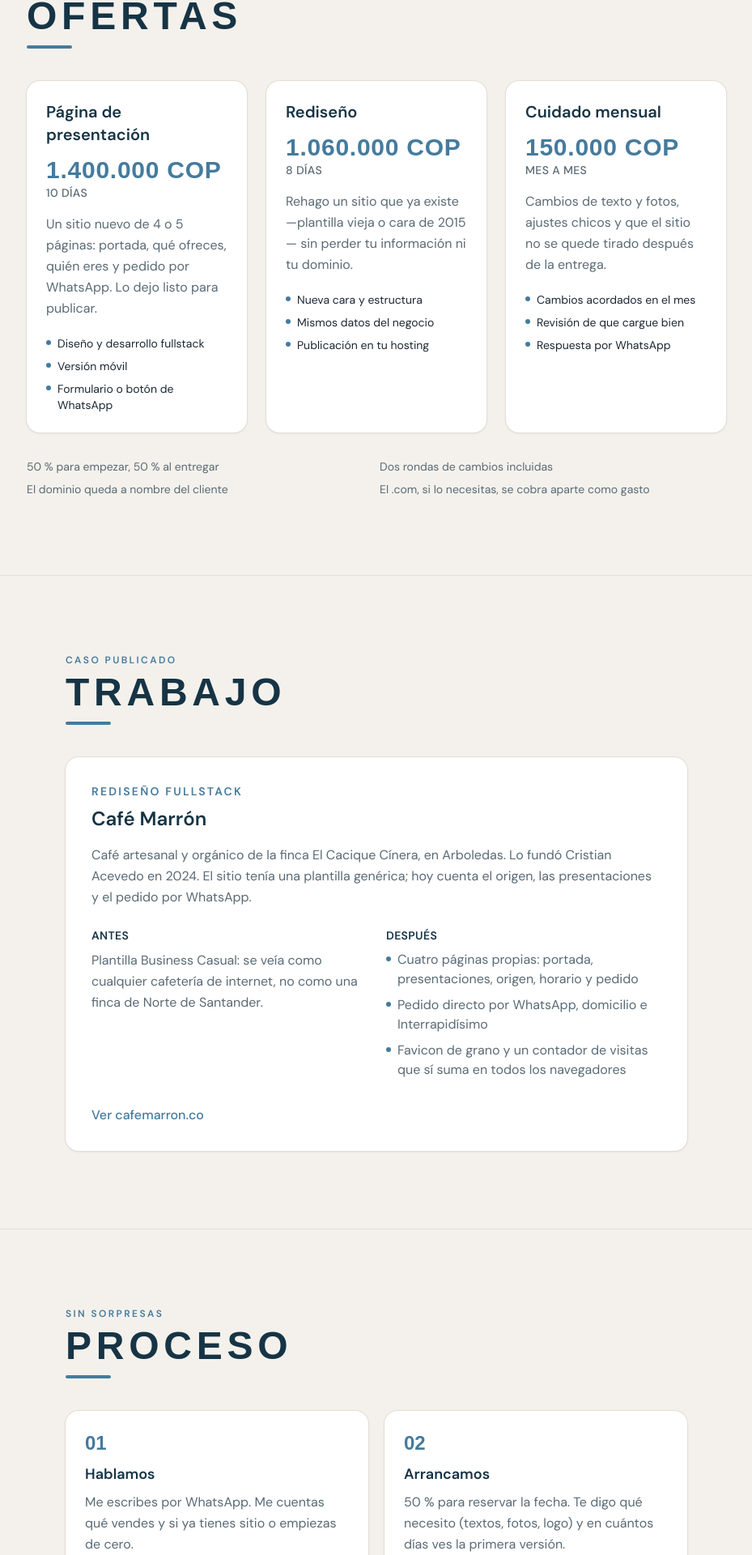
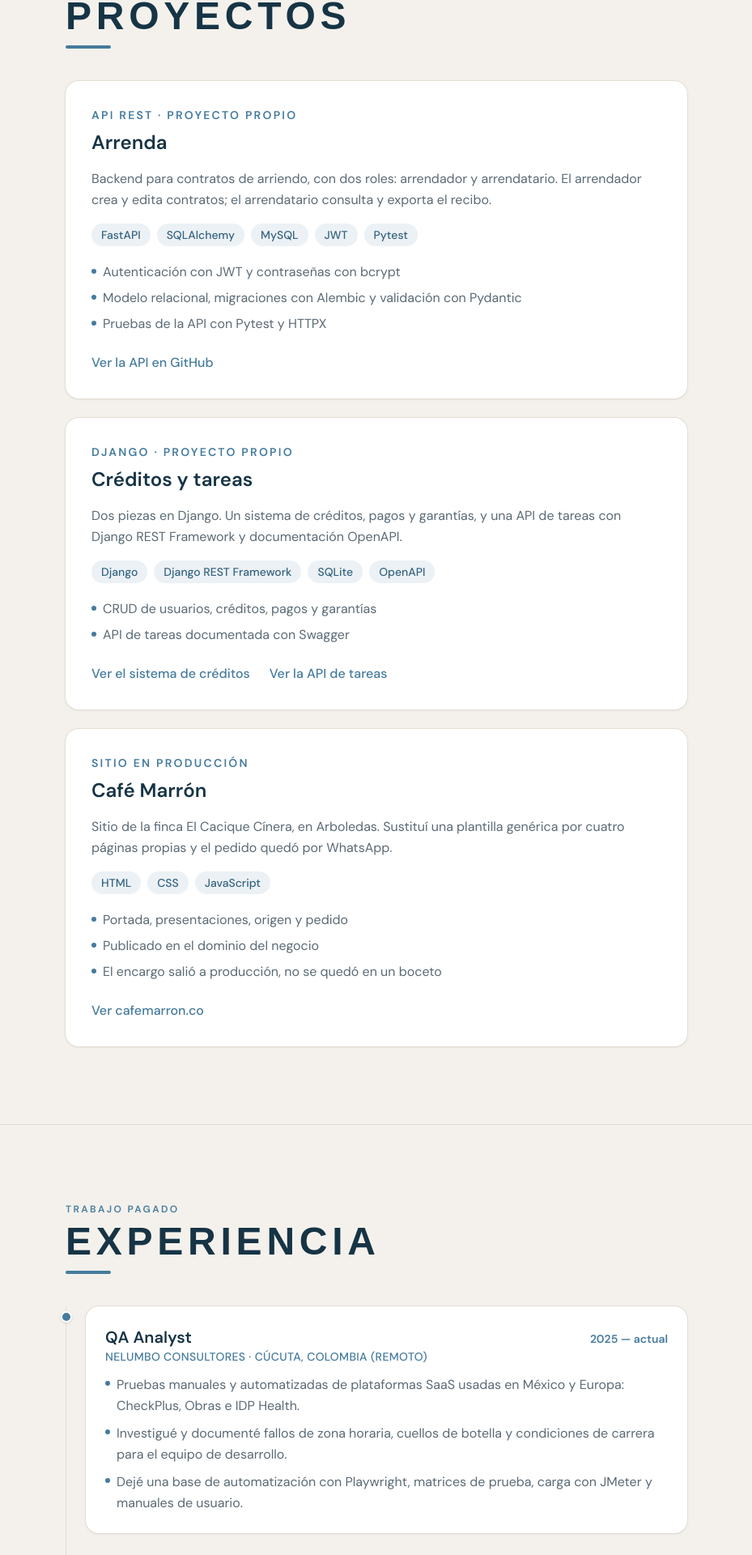
Before and after one commit to jhoncarlosam-dev/jhon_site, a Next.js app: page / in a window 1280 px wide. Shown: the part 874-2794 px from the top of the page at 81% size, without its empty margins (319-1248 px from the left). Built offline with nearby package versions, Linux system fonts and the light colour scheme; a web font is replaced by a local one.

Commit message:
Reposition the portfolio as a backend developer site.
Recruiters for a Python and relational-database role were landing on a page of website prices. The site now leads with APIs, MySQL, and paid experience.

Co-authored-by: Jhon Carlos Acevedo Mendoza <jhoncarlosam-dev@users.noreply.github.com>

```diff
--- a/app/page.tsx
+++ b/app/page.tsx
@@ -3,8 +3,6 @@ import { About } from "@/components/sections/About";
 import { Contact } from "@/components/sections/Contact";
 import { Education } from "@/components/sections/Education";
 import { Experience } from "@/components/sections/Experience";
-import { Offers } from "@/components/sections/Offers";
-import { Process } from "@/components/sections/Process";
 import { Skills } from "@/components/sections/Skills";
 import { Work } from "@/components/sections/Work";
 
@@ -14,9 +12,7 @@ export default function Home() {
       <Sidebar />
       <main className="pt-16 lg:pl-72 lg:pt-0">
         <About />
-        <Offers />
         <Work />
-        <Process />
         <Experience />
         <Skills />
         <Education />
--- a/components/sections/Contact.tsx
+++ b/components/sections/Contact.tsx
@@ -8,8 +8,8 @@ export function Contact() {
     <Section id="contacto">
       <SectionHeading eyebrow="Hablemos">Contacto</SectionHeading>
       <p className="mb-8 max-w-xl text-lg leading-relaxed text-muted">
-        Si tienes un negocio en Arboledas, Cúcuta o cerca y solo existes en
-        Instagram, escríbeme. Te digo si te sirve una página nueva o un rediseño.
+        Busco un rol de desarrollo backend, con teletrabajo. Si el equipo trabaja
+        con Python y bases relacionales, escribe al correo o por WhatsApp.
       </p>
       <a
         href={resume.whatsapp.href}
--- a/components/sections/Experience.tsx
+++ b/components/sections/Experience.tsx
@@ -4,7 +4,7 @@ import { Section, SectionHeading } from "@/components/Section";
 export function Experience() {
   return (
     <Section id="experiencia">
-      <SectionHeading eyebrow="De dónde vengo">Experiencia</SectionHeading>
+      <SectionHeading eyebrow="Trabajo pagado">Experiencia</SectionHeading>
       <ol className="relative space-y-8 border-l border-line pl-6">
         {resume.experience.map((job) => (
           <li key={`${job.title}-${job.company}`} className="relative">
@@ -21,7 +21,14 @@ export function Experience() {
                   {job.period}
                 </p>
               </div>
-              <p className="leading-relaxed text-muted">{job.description}</p>
+              <ul className="space-y-2 leading-relaxed text-muted">
+                {job.description.map((item) => (
+                  <li key={item} className="flex gap-2">
+                    <span className="mt-2 h-1.5 w-1.5 shrink-0 rounded-full bg-brand" />
+                    {item}
+                  </li>
+                ))}
+              </ul>
             </article>
           </li>
         ))}
--- a/components/sections/Offers.tsx
+++ /dev/null
@@ -1,40 +0,0 @@
-import { resume } from "@/data/resume";
-import { Section, SectionHeading } from "@/components/Section";
-
-export function Offers() {
-  return (
-    <Section id="ofertas" wide>
-      <SectionHeading eyebrow="Cómo te puedo ayudar">Ofertas</SectionHeading>
-      <div className="grid gap-6 lg:grid-cols-3">
-        {resume.offers.map((offer) => (
-          <article
-            key={offer.name}
-            className="flex flex-col rounded-2xl bg-card p-6 shadow-sm ring-1 ring-line"
-          >
-            <h3 className="text-xl font-semibold text-navy">{offer.name}</h3>
-            <p className="mt-3 font-display text-3xl font-bold tracking-wide text-brand">
-              {offer.price}
-            </p>
-            <p className="text-sm font-medium uppercase tracking-wide text-muted">
-              {offer.term}
-            </p>
-            <p className="mt-4 leading-relaxed text-muted">{offer.description}</p>
-            <ul className="mt-5 space-y-2 text-sm text-ink">
-              {offer.included.map((item) => (
-                <li key={item} className="flex gap-2">
-                  <span className="mt-1.5 h-1.5 w-1.5 shrink-0 rounded-full bg-brand" />
-                  {item}
-                </li>
-              ))}
-            </ul>
-          </article>
-        ))}
-      </div>
-      <ul className="mt-8 grid gap-2 text-sm text-muted sm:grid-cols-2">
-        {resume.offerTerms.map((term) => (
-          <li key={term}>{term}</li>
-        ))}
-      </ul>
-    </Section>
-  );
-}
--- a/components/sections/Process.tsx
+++ /dev/null
@@ -1,19 +0,0 @@
-import { resume } from "@/data/resume";
-import { Section, SectionHeading } from "@/components/Section";
-
-export function Process() {
-  return (
-    <Section id="proceso">
-      <SectionHeading eyebrow="Sin sorpresas">Proceso</SectionHeading>
-      <ol className="grid gap-5 sm:grid-cols-2">
-        {resume.process.map((item) => (
-          <li key={item.step} className="rounded-2xl bg-card p-6 shadow-sm ring-1 ring-line">
-            <p className="font-display text-2xl font-bold text-brand">{item.step}</p>
-            <h3 className="mt-2 text-lg font-semibold text-navy">{item.title}</h3>
-            <p className="mt-2 leading-relaxed text-muted">{item.detail}</p>
-          </li>
-        ))}
-      </ol>
-    </Section>
-  );
-}
--- a/components/sections/Skills.tsx
+++ b/components/sections/Skills.tsx
@@ -12,7 +12,7 @@ import {
   FaReact,
 } from "react-icons/fa";
 import { FaCheck } from "react-icons/fa6";
-import { SiNextdotjs } from "react-icons/si";
+import { SiNextdotjs, SiPython } from "react-icons/si";
 import { resume } from "@/data/resume";
 import { Section, SectionHeading } from "@/components/Section";
 import type { SkillIcon } from "@/data/resume";
@@ -32,6 +32,7 @@ const skillIconMap: Record<
   git: FaGitAlt,
   database: FaDatabase,
   laravel: FaLaravel,
+  python: SiPython,
 };
 
 export function Skills() {
--- a/components/sections/Work.tsx
+++ b/components/sections/Work.tsx
@@ -2,47 +2,63 @@ import { resume } from "@/data/resume";
 import { Section, SectionHeading } from "@/components/Section";
 
 export function Work() {
-  const study = resume.caseStudy;
-
   return (
-    <Section id="trabajo">
-      <SectionHeading eyebrow="Caso publicado">Trabajo</SectionHeading>
-      <article className="rounded-2xl bg-card p-6 shadow-sm ring-1 ring-line sm:p-8">
+    <Section id="proyectos">
+      <SectionHeading eyebrow="Repositorios y un sitio publicado">
+        Proyectos
+      </SectionHeading>
+      <div className="grid gap-6">
+        {resume.projects.map((project) => (
+          <article
+            key={project.name}
+            className="rounded-2xl bg-card p-6 shadow-sm ring-1 ring-line sm:p-8"
+          >
             <p className="text-sm font-semibold uppercase tracking-[0.16em] text-brand">
-          {study.role}
+              {project.role}
             </p>
-        <h3 className="mt-2 text-2xl font-semibold text-navy">{study.name}</h3>
-        <p className="mt-4 leading-relaxed text-muted">{study.summary}</p>
-        <div className="mt-6 grid gap-6 sm:grid-cols-2">
-          <div>
-            <h4 className="text-sm font-semibold uppercase tracking-wide text-navy">
-              Antes
-            </h4>
-            <p className="mt-2 leading-relaxed text-muted">{study.before}</p>
-          </div>
-          <div>
-            <h4 className="text-sm font-semibold uppercase tracking-wide text-navy">
-              Después
-            </h4>
-            <ul className="mt-2 space-y-2 text-muted">
-              {study.after.map((item) => (
+            <h3 className="mt-2 text-2xl font-semibold text-navy">{project.name}</h3>
+            <p className="mt-4 leading-relaxed text-muted">{project.summary}</p>
+            <ul className="mt-4 flex flex-wrap gap-2">
+              {project.stack.map((item) => (
+                <li
+                  key={item}
+                  className="rounded-full bg-brand/10 px-3 py-1 text-sm font-medium text-brand-dark"
+                >
+                  {item}
+                </li>
+              ))}
+            </ul>
+            <ul className="mt-5 space-y-2 text-muted">
+              {project.points.map((item) => (
                 <li key={item} className="flex gap-2">
                   <span className="mt-2 h-1.5 w-1.5 shrink-0 rounded-full bg-brand" />
                   {item}
                 </li>
               ))}
             </ul>
-          </div>
-        </div>
+            <div className="mt-6 flex flex-wrap gap-x-6 gap-y-2">
               <a
-          href={study.href}
+                href={project.href}
                 target="_blank"
                 rel="noopener noreferrer"
-          className="mt-8 inline-flex font-medium text-brand hover:underline"
+                className="inline-flex font-medium text-brand hover:underline"
               >
-          Ver cafemarron.co
+                {project.linkLabel}
               </a>
+              {project.secondaryHref && project.secondaryLinkLabel ? (
+                <a
+                  href={project.secondaryHref}
+                  target="_blank"
+                  rel="noopener noreferrer"
+                  className="inline-flex font-medium text-brand hover:underline"
+                >
+                  {project.secondaryLinkLabel}
+                </a>
+              ) : null}
+            </div>
           </article>
+        ))}
+      </div>
     </Section>
   );
 }
--- a/data/resume.ts
+++ b/data/resume.ts
@@ -14,7 +14,7 @@ export type Experience = {
   company: string;
   location: string;
   period: string;
-  description: string;
+  description: string[];
 };
 
 export type Education = {
@@ -24,26 +24,22 @@ export type Education = {
   detail?: string;
 };
 
-export type Offer = {
-  name: string;
-  price: string;
-  term: string;
-  description: string;
-  included: string[];
-};
-
-export type CaseStudy = {
+export type Project = {
   name: string;
   href: string;
+  linkLabel: string;
+  secondaryHref?: string;
+  secondaryLinkLabel?: string;
   role: string;
   summary: string;
-  before: string;
-  after: string[];
+  stack: string[];
+  points: string[];
 };
 
 export type SkillIcon = {
   name: string;
   icon:
+    | "python"
     | "html5"
     | "css3"
     | "js"
@@ -62,31 +58,30 @@ export const resume = {
   lastName: "Acevedo",
   fullName: "Jhon Acevedo",
   brand: "Jhon Acevedo",
-  role: "Desarrollador fullstack freelance",
+  role: "Desarrollador backend",
+  roleShort: "Backend · Python y MySQL",
   tagline:
-    "Sitios y sistemas para negocios que ya venden y necesitan verse serios en internet.",
-  title: "Jhon Acevedo — Desarrollador fullstack freelance",
+    "APIs y bases de datos relacionales, con el mismo cuidado con el que pruebo un sistema que ya está en producción.",
+  title: "Jhon Acevedo — Desarrollador backend",
   description:
-    "Desarrollador fullstack freelance en Arboledas, Norte de Santander. Termino Ingeniería de Sistemas en la UNAD. Diseño y programo sitios y sistemas con React, Next.js, Laravel y MySQL.",
-  location: "Arboledas, Norte de Santander",
-  locationDetail: "Av 6 #1-23 SECTOR HOSPITAL · Arboledas, Colombia",
+    "Desarrollador backend en Norte de Santander. Ingeniería de Sistemas en la UNAD, etapa final. APIs con Python (FastAPI y Django), Laravel y MySQL. También hago pruebas de plataformas SaaS.",
+  location: "Norte de Santander, Colombia",
+  locationDetail: "Arboledas, Norte de Santander · teletrabajo en Colombia",
   phone: "(322) 4095-117",
   phoneHref: "tel:+573224095117",
   email: "jhoncarlosacevedomendoza@gmail.com",
   whatsapp: {
     href: "https://wa.me/573224095117",
-    label: "Escribir por WhatsApp",
+    label: "WhatsApp",
     detail: "+57 322 409 5117",
   },
   profileImage: "/profile.webp",
   profileImageFallback: "/profile.jpg",
   summary:
-    "Soy ingeniero de sistemas en formación en la UNAD y trabajo como fullstack freelance: frontend, backend y base de datos en un solo encargo. También pruebo lo que entrego —hoy soy QA Analyst en plataformas SaaS internacionales— para que el sitio no se caiga el día del lanzamiento.",
+    "Estoy terminando Ingeniería de Sistemas en la UNAD. Construyo APIs en Python (FastAPI y Django) y ya trabajé con Laravel y MySQL en aplicaciones web. Hoy, como QA Analyst, pruebo plataformas SaaS que usan equipos en México y Europa: zonas horarias, cuellos de botella y condiciones de carrera.",
   nav: [
     { id: "inicio", label: "Inicio" },
-    { id: "ofertas", label: "Ofertas" },
-    { id: "trabajo", label: "Trabajo" },
-    { id: "proceso", label: "Proceso" },
+    { id: "proyectos", label: "Proyectos" },
     { id: "experiencia", label: "Experiencia" },
     { id: "stack", label: "Stack" },
     { id: "formacion", label: "Formación" },
@@ -119,114 +114,83 @@ export const resume = {
       icon: "facebook",
     },
   ] satisfies SocialLink[],
-  offers: [
+  projects: [
     {
-      name: "Página de presentación",
-      price: "1.400.000 COP",
-      term: "10 días",
-      description:
-        "Un sitio nuevo de 4 o 5 páginas: portada, qué ofreces, quién eres y pedido por WhatsApp. Lo dejo listo para publicar.",
-      included: [
-        "Diseño y desarrollo fullstack",
-        "Versión móvil",
-        "Formulario o botón de WhatsApp",
+      name: "Arrenda",
+      href: "https://github.com/jhoncarlosam-dev/arrenda",
+      linkLabel: "Ver la API en GitHub",
+      role: "API REST · proyecto propio",
+      summary:
+        "Backend para contratos de arriendo, con dos roles: arrendador y arrendatario. El arrendador crea y edita contratos; el arrendatario consulta y exporta el recibo.",
+      stack: ["FastAPI", "SQLAlchemy", "MySQL", "JWT", "Pytest"],
+      points: [
+        "Autenticación con JWT y contraseñas con bcrypt",
+        "Modelo relacional, migraciones con Alembic y validación con Pydantic",
+        "Pruebas de la API con Pytest y HTTPX",
       ],
     },
     {
-      name: "Rediseño",
-      price: "1.060.000 COP",
-      term: "8 días",
-      description:
-        "Rehago un sitio que ya existe —plantilla vieja o cara de 2015— sin perder tu información ni tu dominio.",
-      included: [
-        "Nueva cara y estructura",
-        "Mismos datos del negocio",
-        "Publicación en tu hosting",
+      name: "Créditos y tareas",
+      href: "https://github.com/jhoncarlosam-dev/sistema_credito",
+      linkLabel: "Ver el sistema de créditos",
+      secondaryHref: "https://github.com/jhoncarlosam-dev/django-react-crud",
+      secondaryLinkLabel: "Ver la API de tareas",
+      role: "Django · proyecto propio",
+      summary:
+        "Dos piezas en Django. Un sistema de créditos, pagos y garantías, y una API de tareas con Django REST Framework y documentación OpenAPI.",
+      stack: ["Django", "Django REST Framework", "SQLite", "OpenAPI"],
+      points: [
+        "CRUD de usuarios, créditos, pagos y garantías",
+        "API de tareas documentada con Swagger",
       ],
     },
     {
-      name: "Cuidado mensual",
-      price: "150.000 COP",
-      term: "mes a mes",
-      description:
-        "Cambios de texto y fotos, ajustes chicos y que el sitio no se quede tirado después de la entrega.",
-      included: [
-        "Cambios acordados en el mes",
-        "Revisión de que cargue bien",
-        "Respuesta por WhatsApp",
+      name: "Café Marrón",
+      href: "https://cafemarron.co/",
+      linkLabel: "Ver cafemarron.co",
+      role: "Sitio en producción",
+      summary:
+        "Sitio de la finca El Cacique Cínera, en Arboledas. Sustituí una plantilla genérica por cuatro páginas propias y el pedido quedó por WhatsApp.",
+      stack: ["HTML", "CSS", "JavaScript"],
+      points: [
+        "Portada, presentaciones, origen y pedido",
+        "Publicado en el dominio del negocio",
+        "El encargo salió a producción, no se quedó en un boceto",
       ],
     },
-  ] satisfies Offer[],
-  offerTerms: [
-    "50 % para empezar, 50 % al entregar",
-    "Dos rondas de cambios incluidas",
-    "El dominio queda a nombre del cliente",
-    "El .com, si lo necesitas, se cobra aparte como gasto",
-  ],
-  caseStudy: {
-    name: "Café Marrón",
-    href: "https://cafemarron.co/",
-    role: "Rediseño fullstack",
-    summary:
-      "Café artesanal y orgánico de la finca El Cacique Cínera, en Arboledas. Lo fundó Cristian Acevedo en 2024. El sitio tenía una plantilla genérica; hoy cuenta el origen, las presentaciones y el pedido por WhatsApp.",
-    before:
-      "Plantilla Business Casual: se veía como cualquier cafetería de internet, no como una finca de Norte de Santander.",
-    after: [
-      "Cuatro páginas propias: portada, presentaciones, origen, horario y pedido",
-      "Pedido directo por WhatsApp, domicilio e Interrapidísimo",
-      "Favicon de grano y un contador de visitas que sí suma en todos los navegadores",
-    ],
-  } satisfies CaseStudy,
-  process: [
-    {
-      step: "01",
-      title: "Hablamos",
-      detail:
-        "Me escribes por WhatsApp. Me cuentas qué vendes y si ya tienes sitio o empiezas de cero.",
-    },
-    {
-      step: "02",
-      title: "Arrancamos",
-      detail:
-        "50 % para reservar la fecha. Te digo qué necesito (textos, fotos, logo) y en cuántos días ves la primera versión.",
-    },
-    {
-      step: "03",
-      title: "Revisas",
-      detail:
-        "Dos rondas de cambios. Ajustamos textos, fotos y el pedido. No rehacemos el proyecto desde cero en cada ronda.",
-    },
-    {
-      step: "04",
-      title: "Queda tuyo",
-      detail:
-        "Publicamos. El dominio queda a tu nombre. Si quieres, seguimos con el cuidado mensual.",
-    },
-  ],
+  ] satisfies Project[],
   experience: [
     {
       title: "QA Analyst",
       company: "Nelumbo Consultores",
       location: "Cúcuta, Colombia (remoto)",
       period: "2025 — actual",
-      description:
-        "Pruebas manuales y automatizadas de plataformas SaaS en México y Europa (CheckPlus, Obras, IDP Health). Investigué y documenté fallos graves: zonas horarias, cuellos de botella y condiciones de carrera. Semilla de automatización con Playwright, matrices de prueba, carga con JMeter y manuales de usuario.",
+      description: [
+        "Pruebas manuales y automatizadas de plataformas SaaS usadas en México y Europa: CheckPlus, Obras e IDP Health.",
+        "Investigué y documenté fallos de zona horaria, cuellos de botella y condiciones de carrera para el equipo de desarrollo.",
+        "Dejé una base de automatización con Playwright, matrices de prueba, carga con JMeter y manuales de usuario.",
+      ],
     },
     {
-      title: "Desarrollador fullstack Angular",
+      title: "Desarrollador fullstack",
       company: "Academia Inglés Para Todos",
       location: "San José de Cúcuta, Colombia",
       period: "febrero 2023 — junio 2023",
-      description:
-        "Aplicaciones web con Angular y Laravel, MySQL, pruebas de endpoints con Postman, soporte al cliente y supervisión de pruebas EKT en la Universidad Libre de Cúcuta.",
+      description: [
+        "Aplicaciones web con Angular en el cliente y Laravel más MySQL en el servidor.",
+        "Probé endpoints con Postman antes de entregarlos a soporte.",
+        "Acompañé las pruebas EKT en la Universidad Libre de Cúcuta.",
+      ],
     },
     {
       title: "Desarrollador front-end freelance",
       company: "Artemisa Plant Shop",
       location: "San José de Cúcuta, Colombia",
       period: "agosto 2021 — noviembre 2021",
-      description:
-        "Tienda en línea para venta de plantas. Maquetación con HTML y CSS, y reuniones para validar cambios y fechas de entrega.",
+      description: [
+        "Tienda en línea para venta de plantas, maquetada con HTML y CSS.",
+        "Reuniones para cerrar cambios y fechas de entrega.",
+      ],
     },
   ] satisfies Experience[],
   education: [
@@ -244,37 +208,38 @@ export const resume = {
     {
       school: "Universidad Francisco de Paula Santander",
       program: "Ingeniería de Sistemas",
-      period: "febrero 2017",
+      period: "desde febrero 2017",
       detail:
-        "Semilleros SILUX (distribuciones Linux) y SIAWEB (desarrollo web).",
+        "Semilleros SILUX (distribuciones Linux) y SIAWEB (desarrollo web). Ahí participé, con dos compañeros, en la API EasyCredit.",
     },
   ] satisfies Education[],
   skillIcons: [
-    { name: "HTML5", icon: "html5" },
-    { name: "CSS3", icon: "css3" },
+    { name: "Python", icon: "python" },
+    { name: "MySQL", icon: "database" },
+    { name: "Laravel", icon: "laravel" },
+    { name: "Node.js", icon: "node" },
     { name: "JavaScript", icon: "js" },
+    { name: "Git", icon: "git" },
+    { name: "Angular", icon: "angular" },
     { name: "React", icon: "react" },
     { name: "Next.js", icon: "next" },
-    { name: "Angular", icon: "angular" },
-    { name: "Node.js", icon: "node" },
-    { name: "Laravel", icon: "laravel" },
-    { name: "MySQL", icon: "database" },
-    { name: "Git", icon: "git" },
-    { name: "npm", icon: "npm" },
   ] satisfies SkillIcon[],
   skillBadges: [
-    "Playwright",
+    "FastAPI",
+    "Django",
+    "SQL",
+    "JWT",
     "Postman",
     "Docker",
+    "Playwright",
+    "Pytest",
     "JMeter",
-    "Python",
-    "ISTQB (en curso)",
   ],
   workflow: [
-    "Sitio que se lee bien en el celular",
-    "Pruebo lo que entrego, no solo lo diseño",
-    "Frontend, backend y base de datos en el mismo encargo",
-    "Trato directo por WhatsApp, sin agencia en el medio",
+    "API REST con recursos claros y códigos HTTP coherentes",
+    "El modelo relacional queda definido antes de la pantalla",
+    "Pruebo endpoints, carga y fallos de concurrencia",
+    "El trabajo queda en un repositorio, con README",
   ],
   languagesNote: "Español nativo. Inglés en progreso (A2/B1, rumbo a B1).",
   awards: [
```
Also changed, not shown: components/Sidebar.tsx (+5 -7 lines), components/sections/About.tsx (+8 -2 lines), 1 other file (tests, documents, lock files or other folders). Lines whose indentation alone changed are shown as unchanged.
